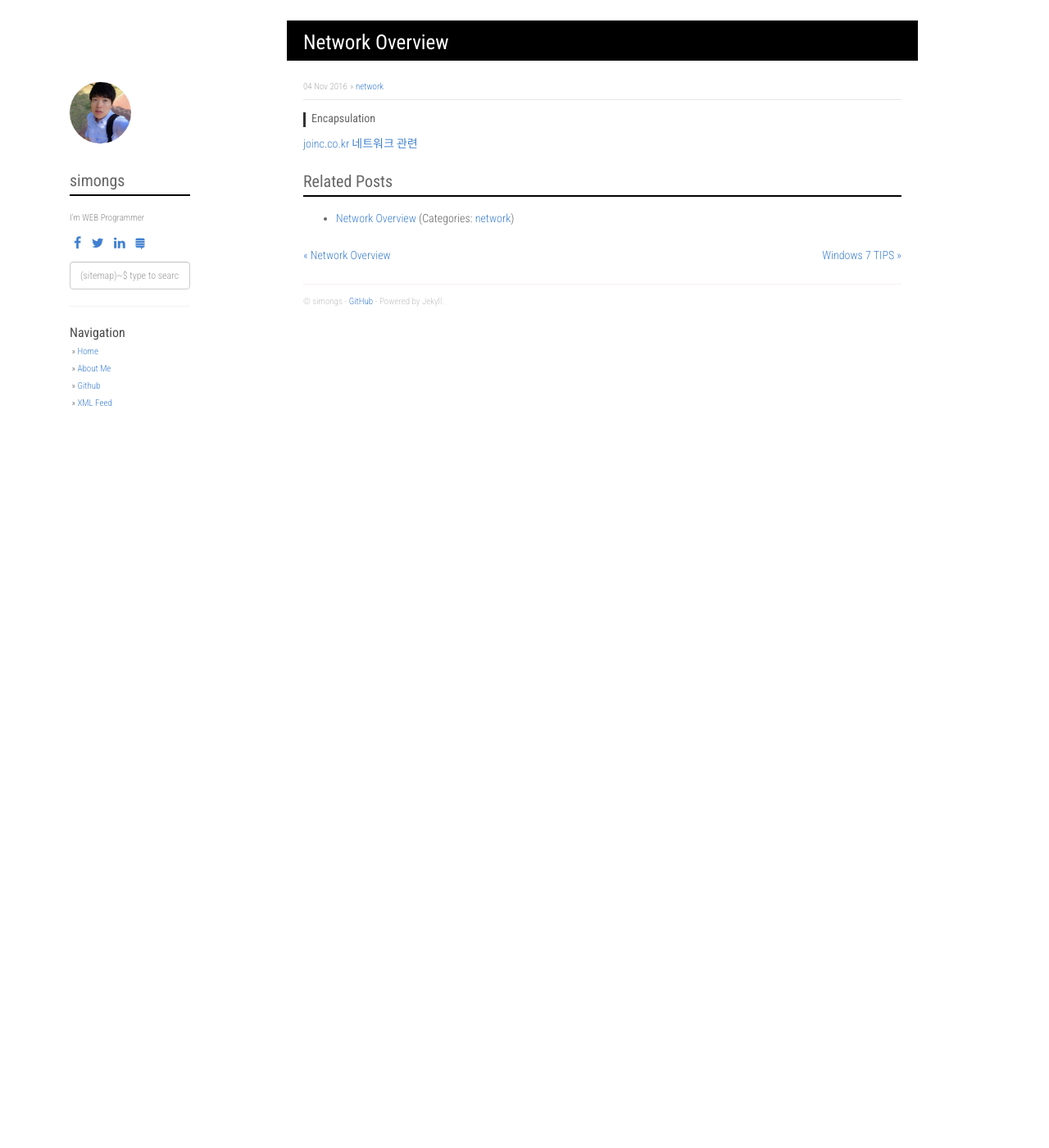
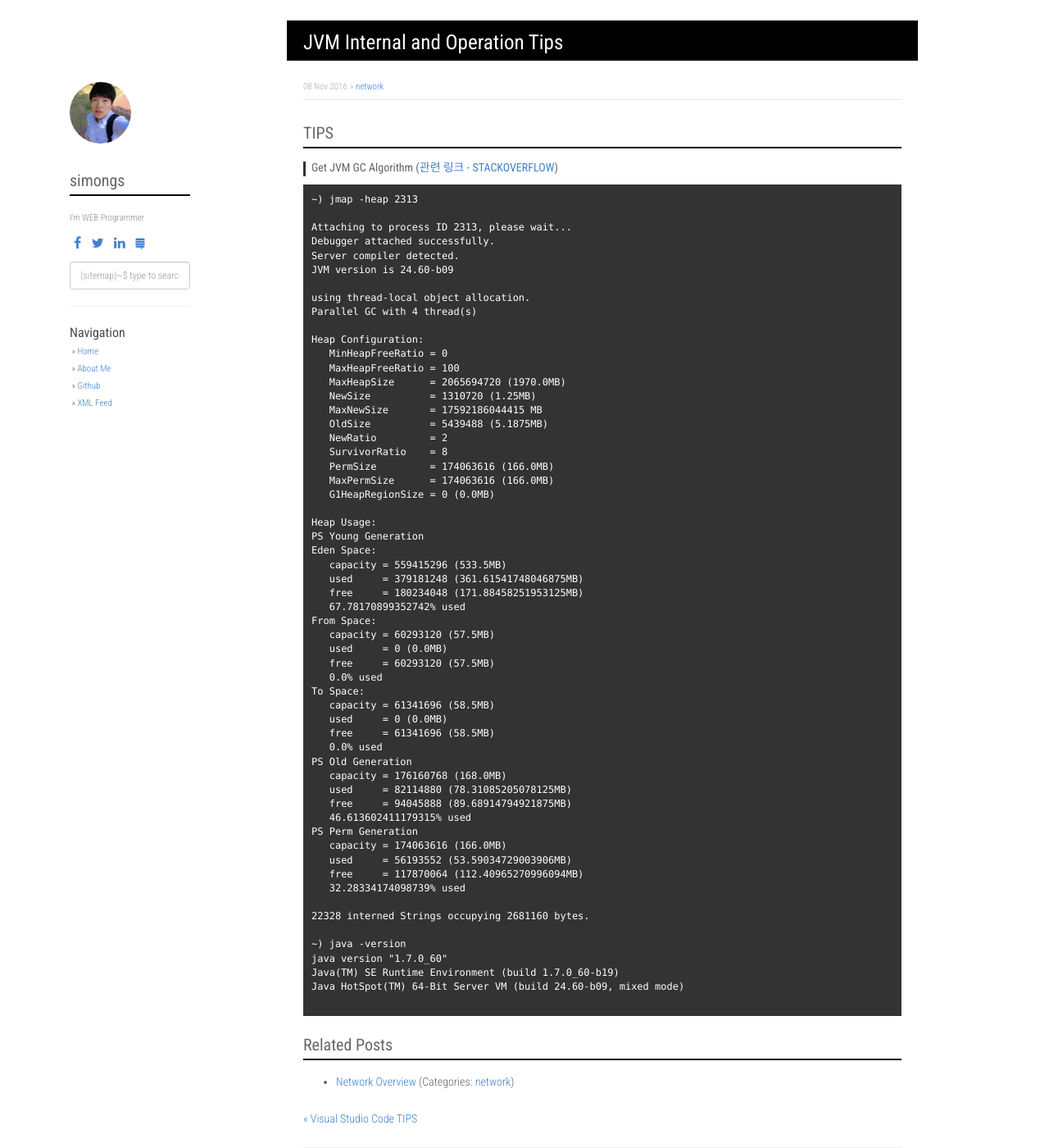
Before and after one commit to simongs/simongs.github.io, a Jekyll site: the page built from _posts/2016-11-08-[JAVA] JAVA_INTERNAL.markdown, in a window 1280 px wide and 1400 px high. Shown: the whole window at 82% size. Built offline with Jekyll 4.4.1, drawn with Linux system fonts in a browser that asks for light colours; nearby versions of some CDN libraries; comment, search, counter and statistics services are not loaded.

Commit message:
jvm internal document 정리

```diff
--- a/_posts/2016-11-08-[JAVA] JAVA_INTERNAL.markdown
+++ b/_posts/2016-11-08-[JAVA] JAVA_INTERNAL.markdown
@@ -1,10 +1,71 @@
 ---
 layout: post
-title: "Network Overview"
-date:   2016-11-04 09:00:00 +0900
+title: "JVM Internal and Operation Tips"
+date:   2016-11-08 09:00:00 +0900
 categories: network
 ---
 
-#### Encapsulation
+## TIPS
 
-[joinc.co.kr 네트워크 관련](http://www.joinc.co.kr/w/Site/Network_Programing/Documents/IntroTCPIP3)
+#### Get JVM GC Algorithm ([관련 링크 - STACKOVERFLOW](http://stackoverflow.com/questions/2498942/how-can-i-see-which-garbage-collector-java-is-using))
+
+~~~
+~) jmap -heap 2313
+
+Attaching to process ID 2313, please wait...
+Debugger attached successfully.
+Server compiler detected.
+JVM version is 24.60-b09
+
+using thread-local object allocation.
+Parallel GC with 4 thread(s)
+
+Heap Configuration:
+   MinHeapFreeRatio = 0
+   MaxHeapFreeRatio = 100
+   MaxHeapSize      = 2065694720 (1970.0MB)
+   NewSize          = 1310720 (1.25MB)
+   MaxNewSize       = 17592186044415 MB
+   OldSize          = 5439488 (5.1875MB)
+   NewRatio         = 2
+   SurvivorRatio    = 8
+   PermSize         = 174063616 (166.0MB)
+   MaxPermSize      = 174063616 (166.0MB)
+   G1HeapRegionSize = 0 (0.0MB)
+
+Heap Usage:
+PS Young Generation
+Eden Space:
+   capacity = 559415296 (533.5MB)
+   used     = 379181248 (361.61541748046875MB)
+   free     = 180234048 (171.88458251953125MB)
+   67.78170899352742% used
+From Space:
+   capacity = 60293120 (57.5MB)
+   used     = 0 (0.0MB)
+   free     = 60293120 (57.5MB)
+   0.0% used
+To Space:
+   capacity = 61341696 (58.5MB)
+   used     = 0 (0.0MB)
+   free     = 61341696 (58.5MB)
+   0.0% used
+PS Old Generation
+   capacity = 176160768 (168.0MB)
+   used     = 82114880 (78.31085205078125MB)
+   free     = 94045888 (89.68914794921875MB)
+   46.613602411179315% used
+PS Perm Generation
+   capacity = 174063616 (166.0MB)
+   used     = 56193552 (53.59034729003906MB)
+   free     = 117870064 (112.40965270996094MB)
+   32.28334174098739% used
+
+22328 interned Strings occupying 2681160 bytes.
+
+~) java -version
+java version "1.7.0_60"
+Java(TM) SE Runtime Environment (build 1.7.0_60-b19)
+Java HotSpot(TM) 64-Bit Server VM (build 24.60-b09, mixed mode)
+
+~~~
```
